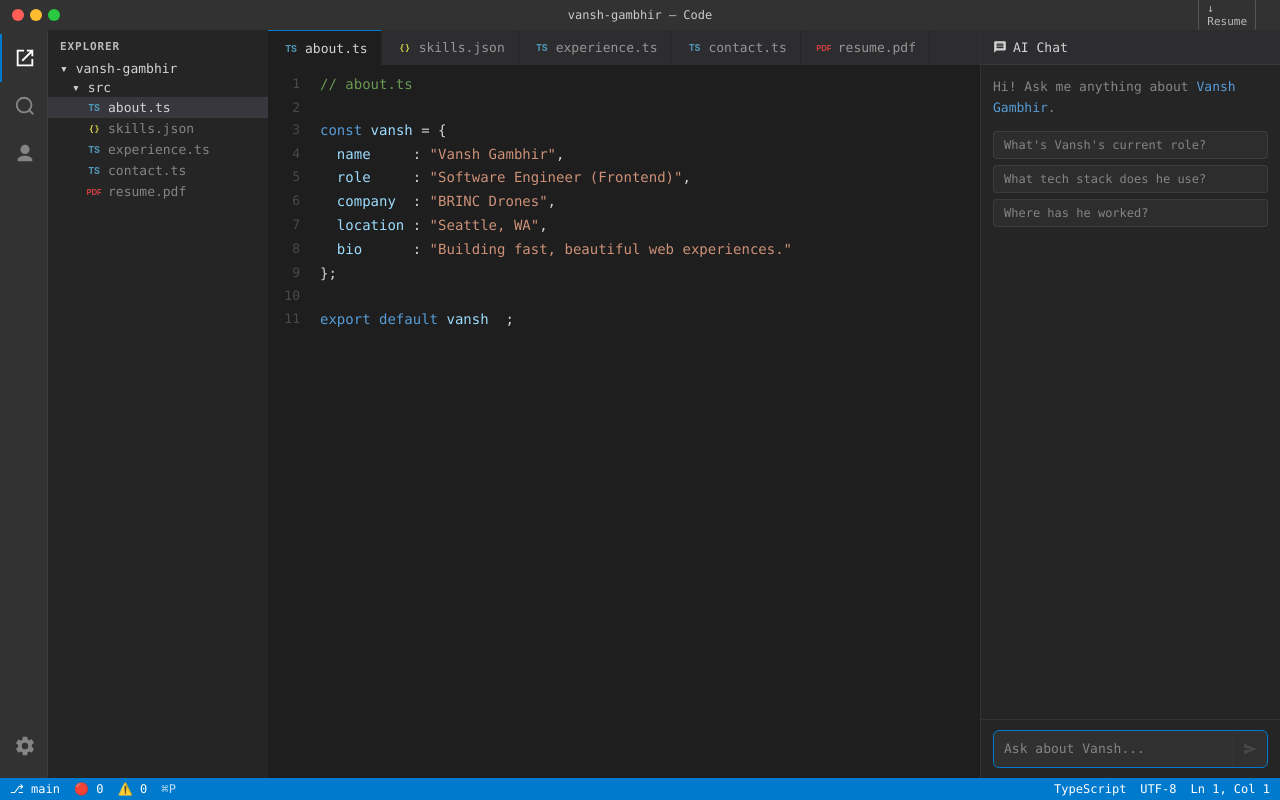
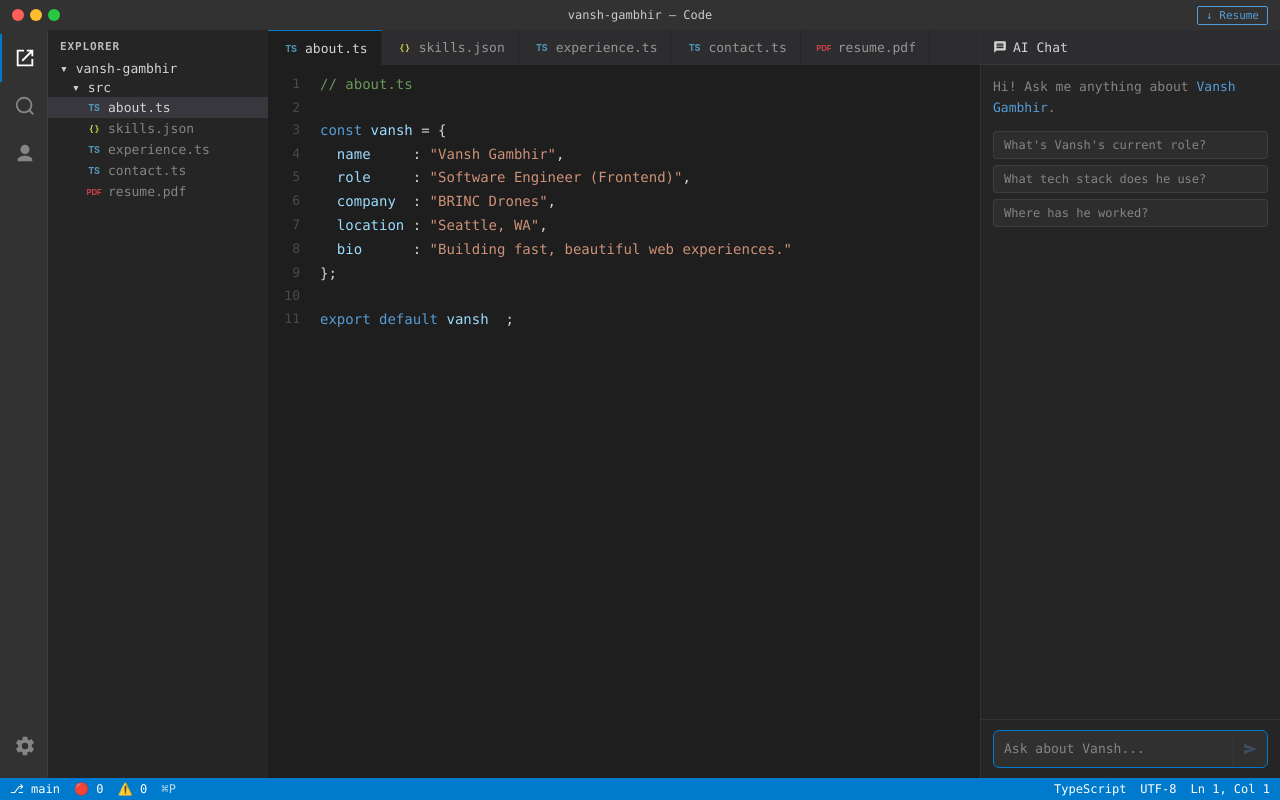
Before and after one commit to kiku511/v-blog, a React (Vite) app: page / in a window 1280 px wide. Built offline with nearby package versions, Linux system fonts and the light colour scheme.

Commit message:
Style resume and send buttons with keyword token color
Co-Authored-By: Claude Sonnet 4.6 <noreply@anthropic.com>

```diff
--- a/src/index.css
+++ b/src/index.css
@@ -174,13 +174,12 @@ a.str:hover { text-decoration: underline; }
 
 /* ── Resume button ── */
 .resume-btn {
-  position: absolute;
-  right: 12px;
   font-size: 11px;
-  color: #bbb;
+  white-space: nowrap;
+  color: var(--kw);
   text-decoration: none;
   padding: 2px 8px;
-  border: 1px solid #555;
+  border: 1px solid var(--kw);
   border-radius: 2px;
   transition: color 0.15s, border-color 0.15s;
   user-select: none;
@@ -379,7 +378,7 @@ a.str:hover { text-decoration: underline; }
   background: none;
   border: none;
   border-left: 1px solid rgba(255,255,255,0.08);
-  color: var(--muted);
+  color: var(--kw);
   cursor: pointer;
   padding: 0 10px;
   align-self: stretch;
```
